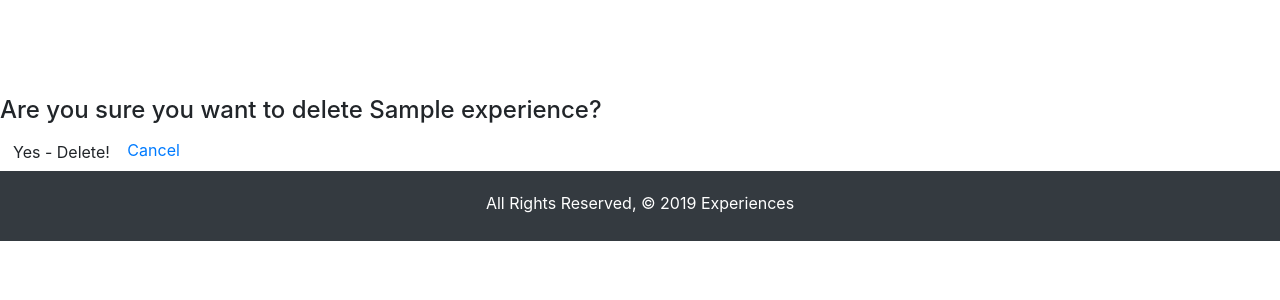
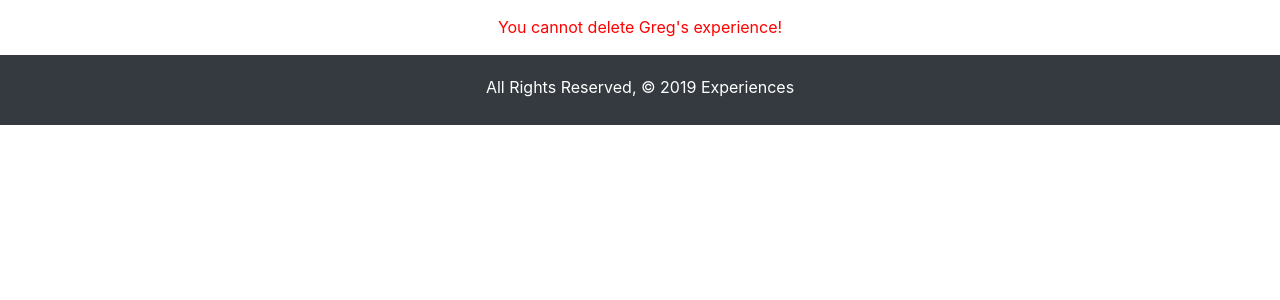
Before and after one commit to mrobin88/experiences-app, a Django app: page /experiences/1/delete/ in a window 1280 px wide. Shown: the part 56-356 px from the top of the page. Run offline with Django 3.2, Linux system fonts and the light colour scheme; a user stored in the database is signed in; data comes from the database, SQL or seed files in the repository; tables that the repository leaves empty hold one stand-in row (values such as "Sample post"); some libraries are stand-ins or nearby versions.

Commit message:
make sure random user cannot delete an experience

```diff
--- a/main_app/templates/experiences/confirm_delete.html
+++ b/main_app/templates/experiences/confirm_delete.html
@@ -1,7 +1,8 @@
 {% extends 'base.html' %}
 
 {% block content %}
-<h1>Delete Experience</h1>
+{% if experience.user.id == requst.user.id %}
+<h1 style="color: #212529">Delete Experience</h1>
 
 <h4>Are you sure you want to delete <span class="teal-text">{{ object.title }}</span>?</h4>
 
@@ -10,4 +11,7 @@
     <input type="submit" value="Yes - Delete!" class="btn">
     <a href="{% url 'exp_detail' experience.id %}">Cancel</a>
 </form>
+{% else %}
+<p style="color:red; padding-top: 15px; text-align: center">You cannot delete {{ experience.user.username.capitalize }}'s experience!</p>
+{% endif %}
 {% endblock %}
```
